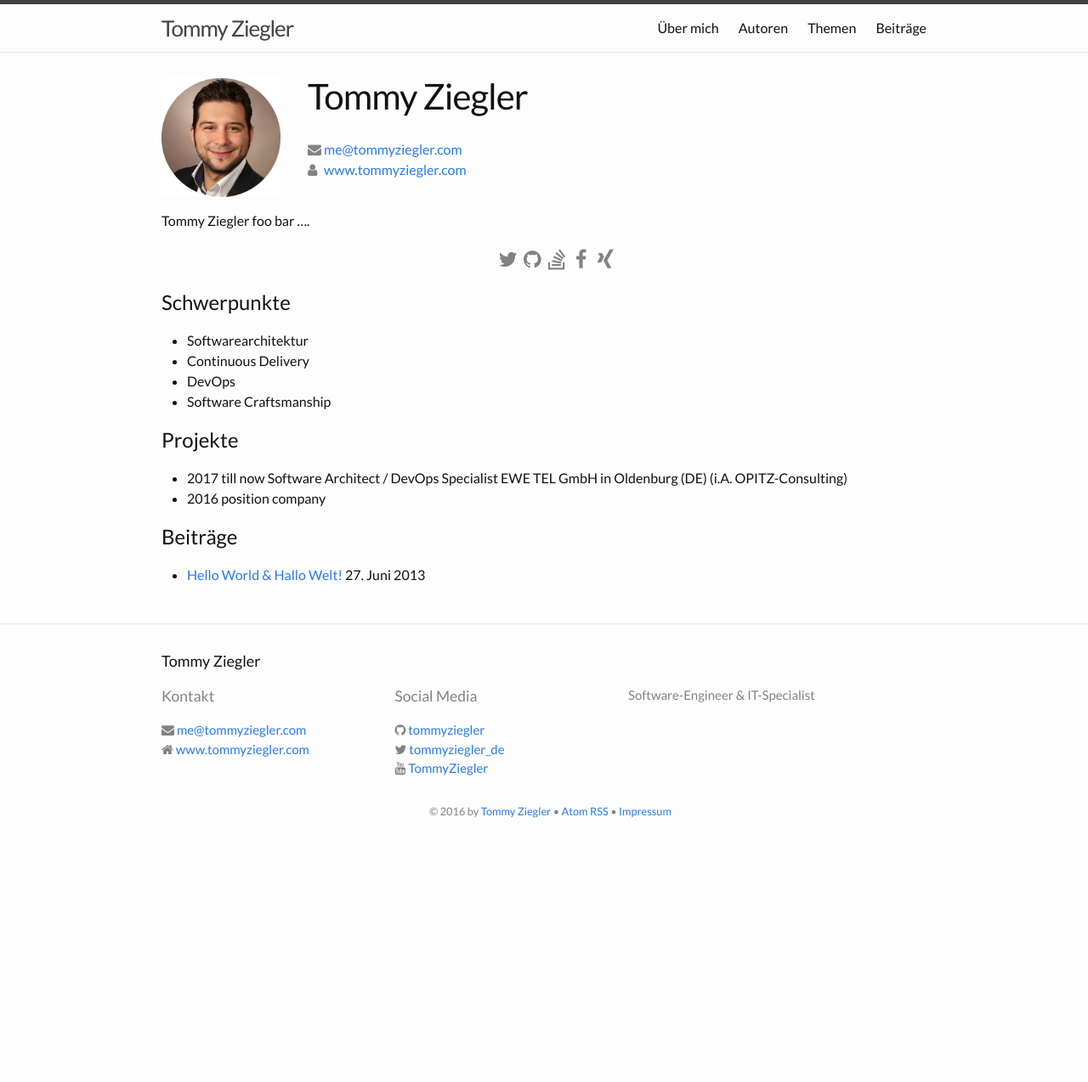
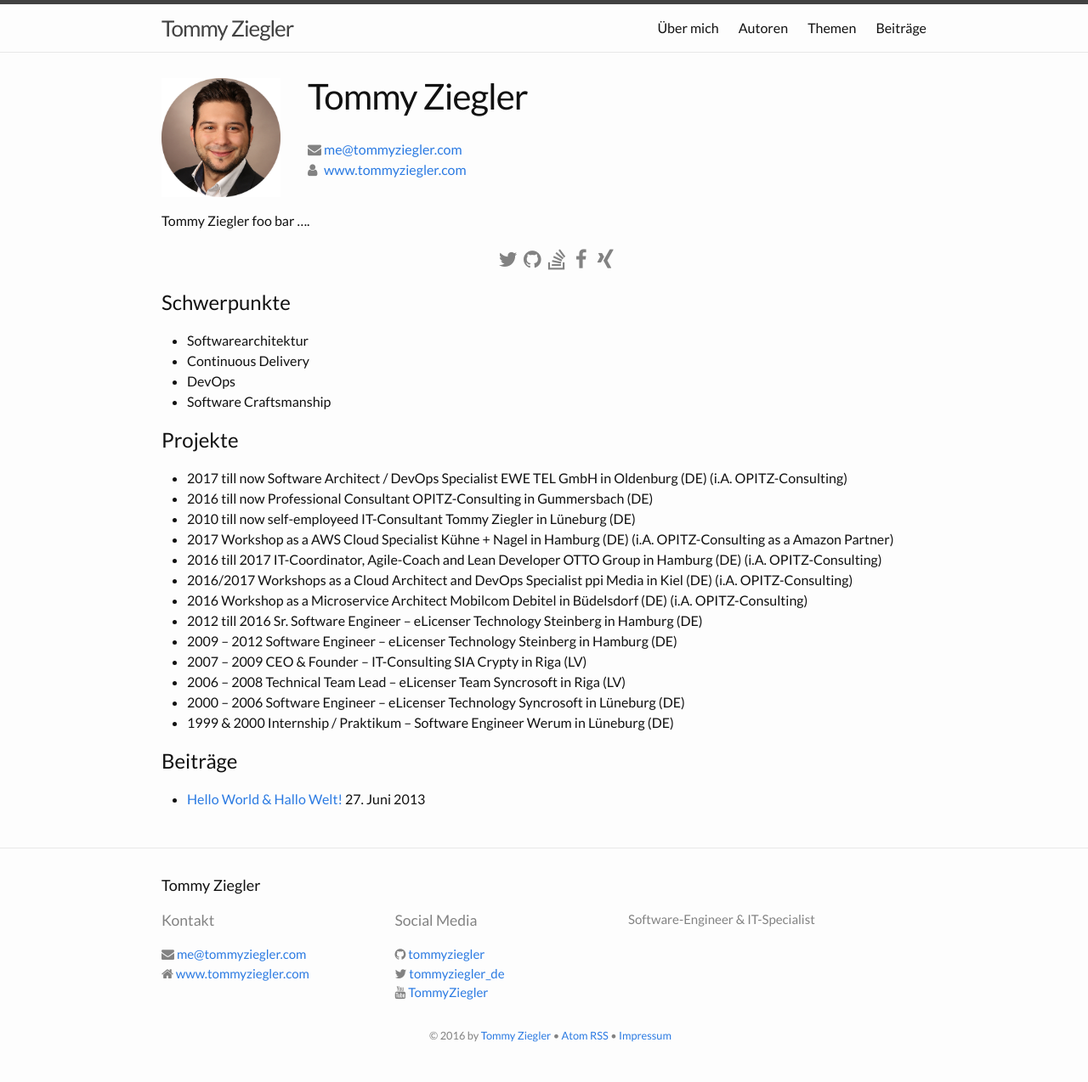
Before and after one commit to tommyziegler/tommyziegler.github.com, a Jekyll site: the page built from _authors/tommy.ziegler.md, in a window 1280 px wide. Shown: the whole page at 85% size. Built offline with Jekyll 4.4.1, drawn with Linux system fonts in a browser that asks for light colours; nearby versions of some CDN libraries; before the commit the page ends 1010 px from its top, so only the background shows below that.

Commit message:
Changed description

```diff
--- a/_authors/tommy.ziegler.md
+++ b/_authors/tommy.ziegler.md
@@ -19,9 +19,42 @@ projects:
   - title: 2017 till now
     position: Software Architect / DevOps Specialist
     company: EWE TEL GmbH in Oldenburg (DE) (i.A. OPITZ-Consulting)
+  - title: 2016 till now
+    position: Professional Consultant
+    company: OPITZ-Consulting in Gummersbach (DE)
+  - title: 2010 till now
+    position: self-employeed IT-Consultant
+    company: Tommy Ziegler in Lüneburg (DE)
+  - title: 2017
+    position: Workshop as a AWS Cloud Specialist
+    company: Kühne + Nagel in Hamburg (DE) (i.A. OPITZ-Consulting as a Amazon Partner)
+  - title: 2016 till 2017
+    position: IT-Coordinator, Agile-Coach and Lean Developer
+    company: OTTO Group in Hamburg (DE) (i.A. OPITZ-Consulting)
+  - title: 2016/2017
+    position: Workshops as a Cloud Architect and DevOps Specialist
+    company: ppi Media in Kiel (DE) (i.A. OPITZ-Consulting)
   - title: 2016
-    position: position
-    company: company
+    position: Workshop as a Microservice Architect
+    company: Mobilcom Debitel in Büdelsdorf (DE) (i.A. OPITZ-Consulting)
+  - title: 2012 till 2016
+    position: Sr. Software Engineer – eLicenser Technology
+    company: Steinberg in Hamburg (DE)
+  - title: 2009 – 2012
+    position: Software Engineer – eLicenser Technology
+    company: Steinberg in Hamburg (DE)
+  - title: 2007 – 2009
+    position: CEO & Founder – IT-Consulting
+    company: SIA Crypty in Riga (LV)
+  - title: 2006 – 2008
+    position: Technical Team Lead – eLicenser Team
+    company: Syncrosoft in Riga (LV)
+  - title: 2000 – 2006
+    position: Software Engineer – eLicenser Technology
+    company: Syncrosoft in Lüneburg (DE)
+  - title: 1999 & 2000
+    position: Internship / Praktikum – Software Engineer
+    company: Werum in Lüneburg (DE)
 
 
 ---
```
